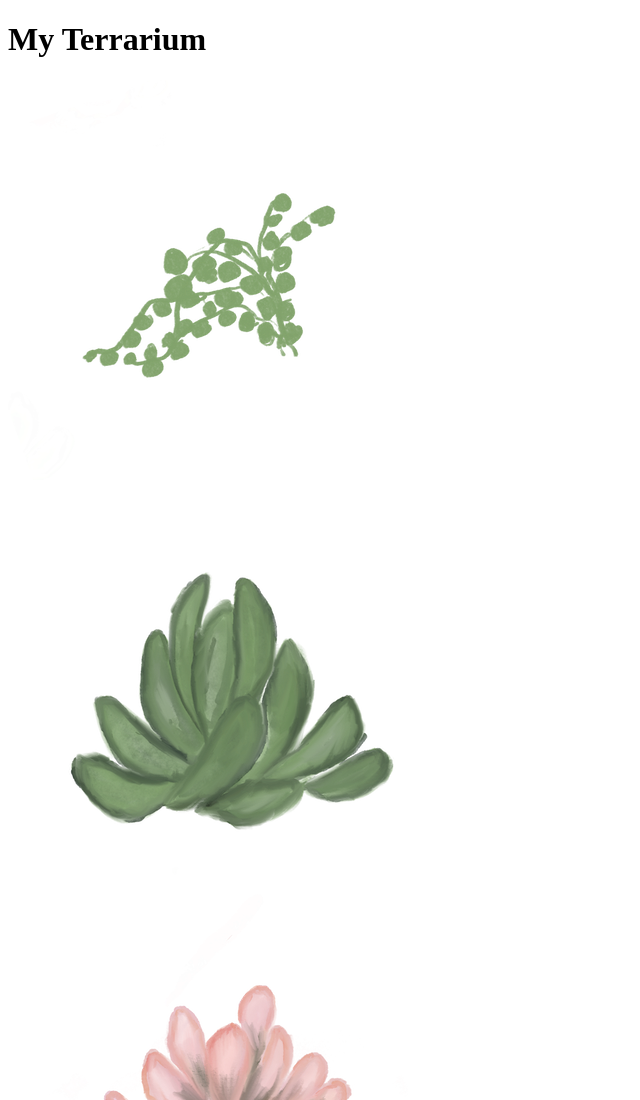
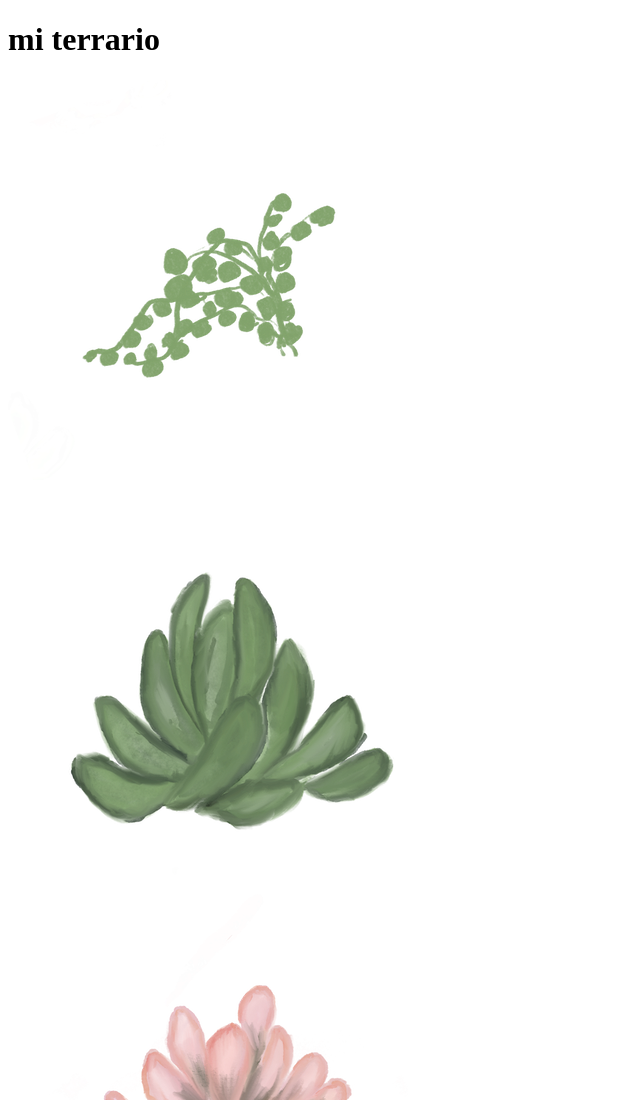
Before and after one commit to YolotzinJimenez/PW-terrarium-2023, a plain HTML site: page index.html in a window 1280 px wide. Shown: the top 1100 px of the page, without its empty margins (0-640 px from the left). Drawn offline with Linux system fonts and the light colour scheme.

```diff
--- a/index.html
+++ b/index.html
@@ -8,7 +8,7 @@
         <meta name="viewport" content="width=device-width, initial-scale=1" />
     </head>
     <body>
-        <h1>My Terrarium</h1>
+        <h1>mi terrario</h1>
         <div id="page">
             <div class="container" id="left-container">
                <div class="plant-holder">
```
